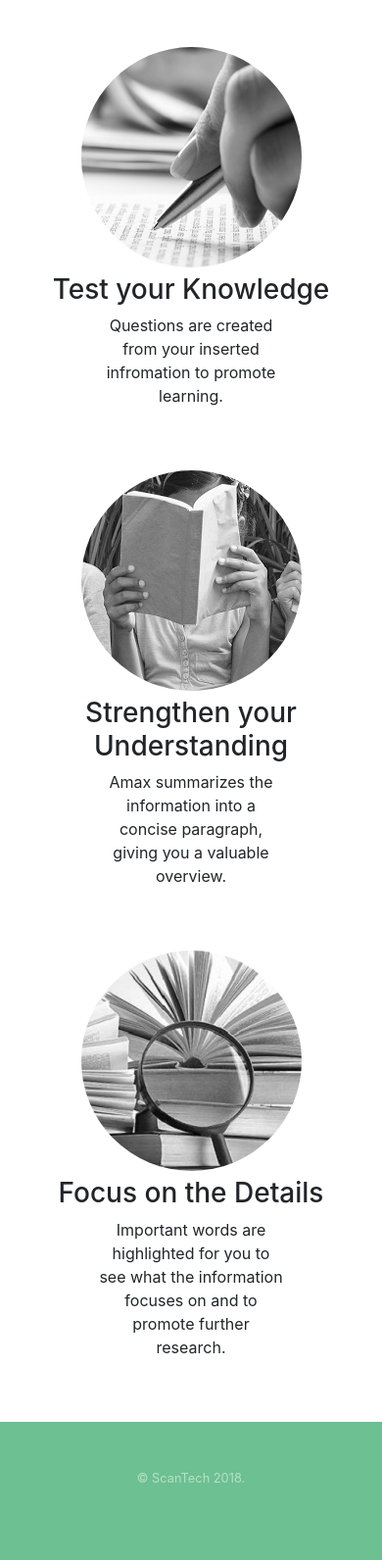
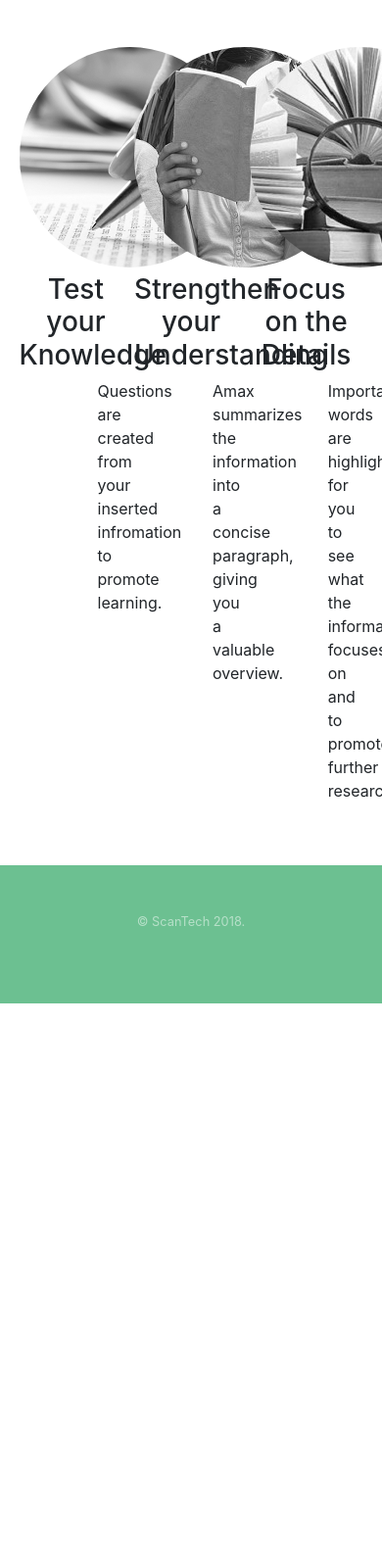
Before and after one commit to nshdesai/Amax, a Flask app: page / in a window 390 px wide; the page is wider, and only the part inside the window is pictured. Shown: the part 623-2215 px from the top of that part at 98% size. After the commit the page ends 1647 px from the top of that part, so only its background shows below. Run offline with Flask 2, Linux system fonts and the light colour scheme; some libraries are stand-ins or nearby versions.

```diff
--- a/static/css/main.css
+++ b/static/css/main.css
@@ -1899,13 +1899,13 @@
 		}
 
 			.flex.flex-2 article {
+				width: 100%;
+			}
+
+		@media screen and (max-width: 980px) {
+
+			.flex.flex-2 article {
 				width: 33%;
-			}
-
-		@media screen and (max-width: 980px) {
-
-			.flex.flex-2 article {
-				width: 100%;
 				margin-bottom: 3em;
 			}
 
```
